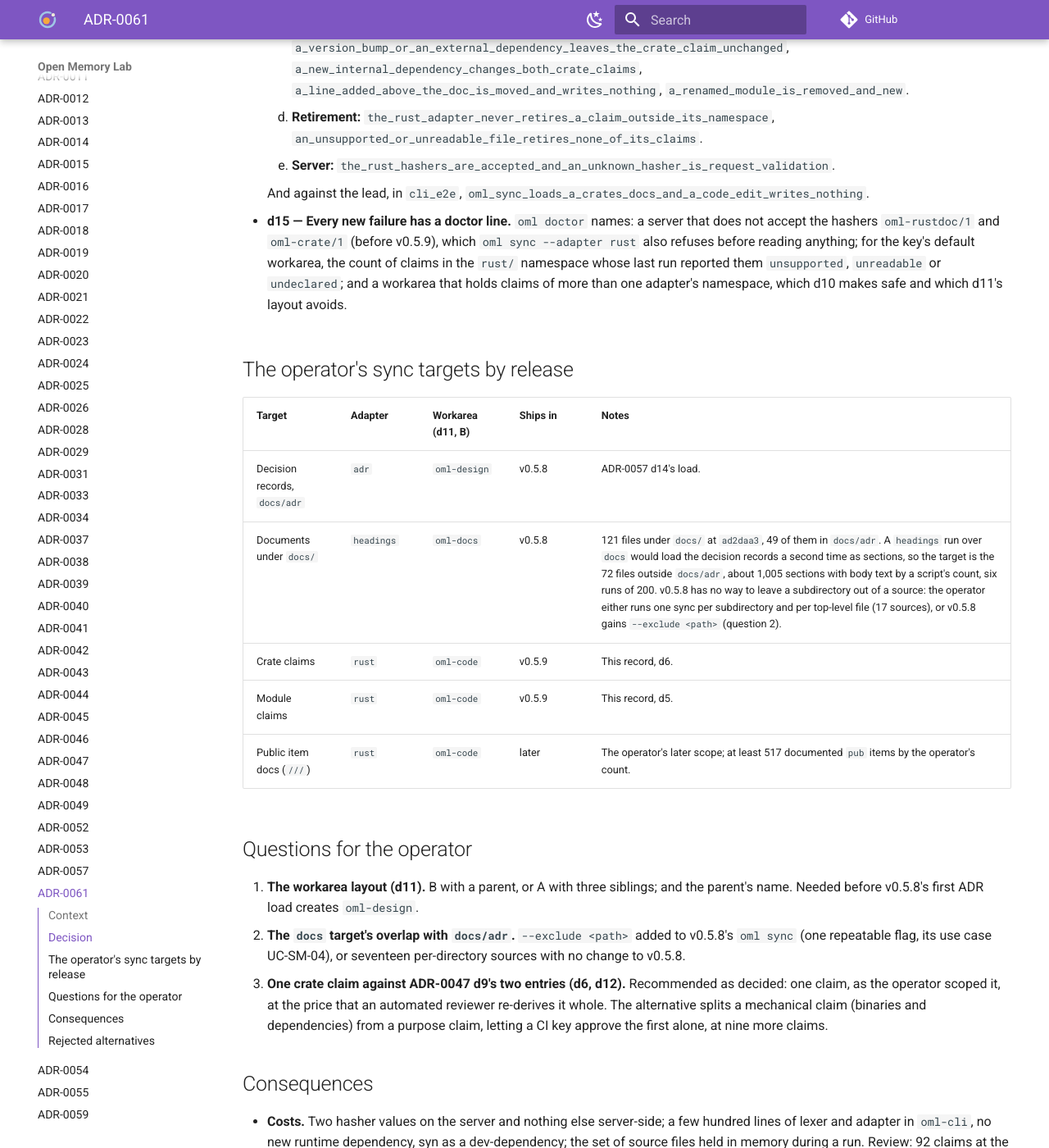
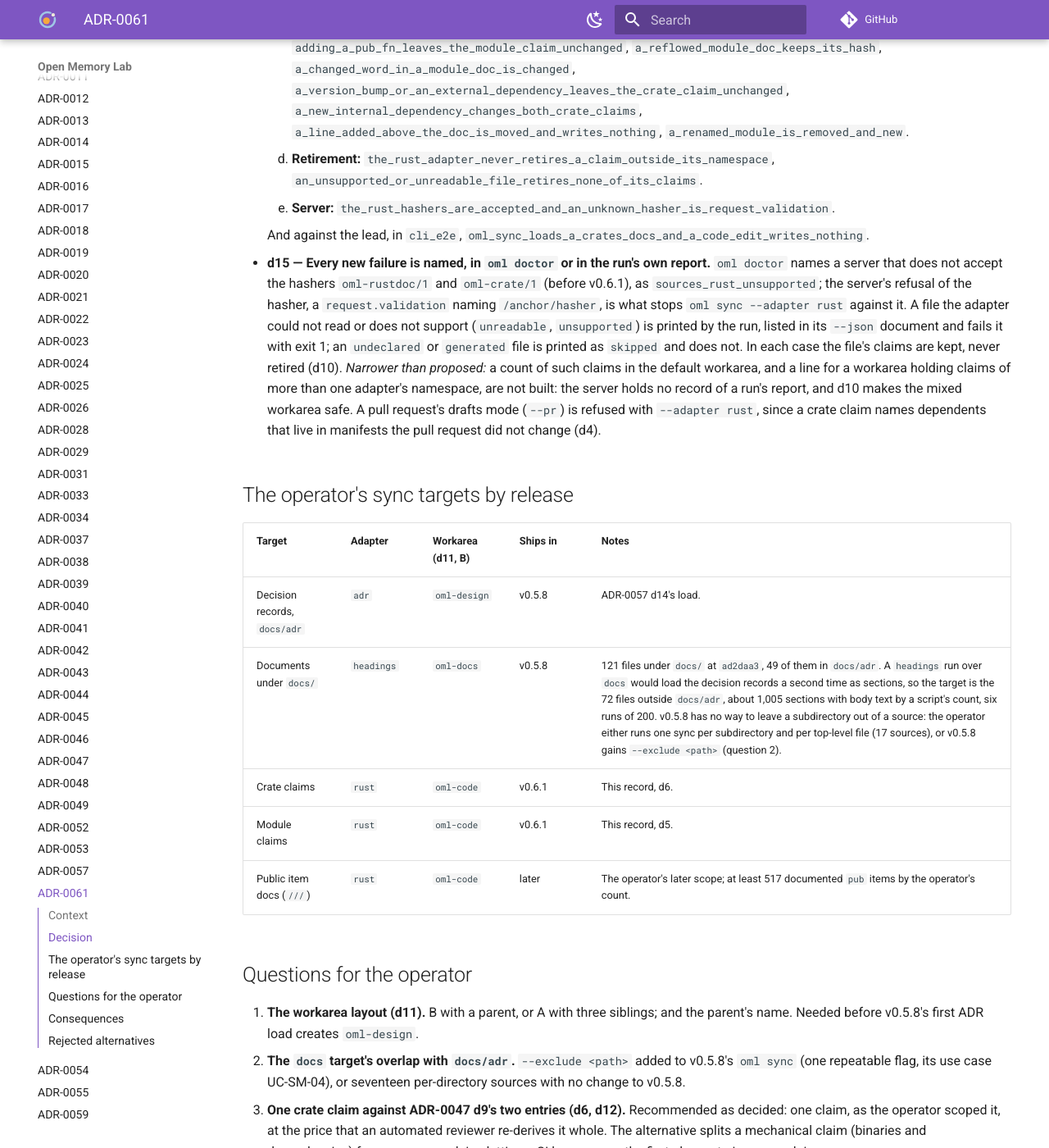
Before and after one commit to e8kor/open-memory-lab, an MkDocs documentation site: the page built from docs/adr/ADR-0061-oml-sync-reads-a-rust-workspace-as-one-claim-per-crate-and-one-per-module-doc-and-a-claim-goes-stale-only-when-its-docs-or-its-crates-facts-change.md, in a window 1280 px wide and 1400 px high, scrolled down 6962 px. Shown: the whole window at 82% size. Built offline with MkDocs 1.6.1 and Material for MkDocs 9.7.7, drawn with Linux system fonts in a browser that asks for light colours; comment, search, counter and statistics services are not loaded; some of the changed text lies outside the part shown.

Commit message:
docs: accept ADR-0061 for v0.6.1, document --adapter rust, and test it against the lead (ADR-0061 d14, d15)

```diff
--- a/docs/adr/ADR-0061-oml-sync-reads-a-rust-workspace-as-one-claim-per-crate-and-one-per-module-doc-and-a-claim-goes-stale-only-when-its-docs-or-its-crates-facts-change.md
+++ b/docs/adr/ADR-0061-oml-sync-reads-a-rust-workspace-as-one-claim-per-crate-and-one-per-module-doc-and-a-claim-goes-stale-only-when-its-docs-or-its-crates-facts-change.md
@@ -1,15 +1,15 @@
 <!--
 id: adr/ADR-0061-oml-sync-reads-a-rust-workspace-as-one-claim-per-crate-and-one-per-module-doc-and-a-claim-goes-stale-only-when-its-docs-or-its-crates-facts-change
 tier: engineering
-status: proposed
-answers: what the `rust` source adapter of `oml sync` extracts from a Cargo workspace and what it never reads; why manifests are parsed from committed bytes and not by `cargo metadata`; why a prefix lexer reads module docs and syn is a test oracle only; how the adapter port reads a set of files and stays pure; each claim's key, anchor, fragment, hasher and text; why a code edit, a new pub item or an external dependency leaves a claim fresh; why dependencies are claim text and not edges; how the adapter avoids retiring what it did not write; which workareas the operator's targets load into; who reviews crate and module claims; volume, cost and the dry run; which of the operator's targets ship in v0.5.8 and which in v0.5.9; the tests, doctor lines and rejected alternatives
+status: accepted · 2026-11-06
+answers: what the `rust` source adapter of `oml sync` extracts from a Cargo workspace and what it never reads; why manifests are parsed from committed bytes and not by `cargo metadata`; why a prefix lexer reads module docs and syn is a test oracle only; how the adapter port reads a set of files and stays pure; each claim's key, anchor, fragment, hasher and text; why a code edit, a new pub item or an external dependency leaves a claim fresh; why dependencies are claim text and not edges; how the adapter avoids retiring what it did not write; which workareas the operator's targets load into; who reviews crate and module claims; volume, cost and the dry run; which of the operator's targets ship in v0.5.8 and which in v0.6.1; the tests, doctor lines and rejected alternatives
 -->
 
 # ADR-0061 — `oml sync` reads a Rust workspace as one claim per crate and one per module doc, and a claim goes stale only when its docs or its crate's facts change
 
-**Status:** proposed · 2026-11-05
+**Status:** accepted · 2026-11-06 · proposed on 2026-11-05 as #70; accepted by the operator's order of 2026-11-06 to build it, with release v0.6.1
 
-**Release:** planned for v0.5.9, right after v0.5.8 ([releases](../product/releases.md#planned-releases))
+**Release:** planned for v0.6.1, after v0.6.0 ([releases](../product/releases.md#planned-releases))
 
 **Amends:** ADR-0057 (d3: two hashers join the closed set; d7: the port reads a set of files, and
 `rust` joins the adapters; d8: an adapter retires only claims in its own key namespace),
@@ -23,9 +23,9 @@
 [ADR-0055](ADR-0055-a-person-reviews-a-listed-set-of-held-items-in-one-act-each-item-judged-and-signed-as-one-verdict.md)
 (bulk review).
 
-**Numbering.** ADR-0058 to ADR-0060 are left to lanes in flight on 2026-11-05; this record takes
-0061, and its roadmap rows take FR-130 to FR-133 for the same reason. Either is renumbered at
-merge if the gap is not taken.
+**Numbering.** This record takes 0061 and its roadmap rows FR-130 to FR-133, reserved in
+[the number registry](../NUMBERS.md) for `feat/rust-adapter`, the branch that builds it; the
+proposal's branch, `design/rust-adapter` (#70), is archived.
 
 ## Context
 
@@ -33,7 +33,7 @@
 scopes: one claim per crate (its purpose, dependencies and dependents); one claim per module (its
 `//!` doc); the markdown documents under `docs/`, through the `headings` adapter; and the
 decision records, through the `adr` adapter. Public item docs (`///`) come later. The Rust adapter
-ships as v0.5.9, right after v0.5.8.
+ships as v0.6.1, after v0.6.0 (first planned as v0.5.9).
 
 **What the tree holds,** measured at `origin/main` `ad2daa3` on 2026-11-05 by reading git's object
 store with a script kept outside the tree:
@@ -69,7 +69,8 @@
 ([ADR-0039](ADR-0039-the-api-rewritten-for-v0-4-0.md) d8): every new call traces to a documented
 use case.
 
-Decided, not built: this lane writes no code and ran no build.
+Built on `feat/rust-adapter` in the same change that accepts it; d15 records the two places the
+build took a narrower reading than the proposal.
 
 ## Decision
 
@@ -216,7 +217,7 @@
   values.
 
 - **d8 — A new or removed `pub` item does not make a module claim stale; a hasher that would is
-  designed, opt-in and not built in v0.5.9.** Over the 817 file changes, a doc-only hash asks for
+  designed, opt-in and not built in v0.6.1.** Over the 817 file changes, a doc-only hash asks for
   65 reviews; a hash that also covers module-level `pub` item names asks for 208, 3.2 times as
   many, and 143 of those would show the reviewer an unchanged doc. A module doc states purpose and
   structure, which a new function rarely contradicts, and the operator's scope is the doc. The
@@ -230,7 +231,7 @@
   one review each, so it is chosen at the first load. It needs a lexer that walks item headers
   with brace matching, or syn (d3); both wait for the operator to ask, tracked as FR-131.
 
-- **d9 — Dependencies are claim text in v0.5.9, not `depends_on` claim edges.** The text already
+- **d9 — Dependencies are claim text in v0.6.1, not `depends_on` claim edges.** The text already
   answers "what does this crate depend on" for recall and for a reader with no checkout. An edge
   would add a proposal and a ratification per edge at the load (12 for `crates/`), and again for
   each edge whenever either endpoint is superseded (ADR-0057 d10), and crate claims are
@@ -265,9 +266,9 @@
     `e8kor-design-sync` for `oml-design`: `e8kor-docs-sync` and `e8kor-code-sync`, since a writer
     supersedes only its own tips.
 
-- **d12 — A person reviews every crate and module claim in v0.5.9; an automated reviewer, once
+- **d12 — A person reviews every crate and module claim in v0.6.1; an automated reviewer, once
   built, may approve a crate claim only by re-deriving all of it, and never a module claim.**
-  *Amends ADR-0047 d9.* ADR-0047 d8's CI key is not built, so in v0.5.9 the operator's reviewer
+  *Amends ADR-0047 d9.* ADR-0047 d8's CI key is not built, so in v0.6.1 the operator's reviewer
   key approves each run's batch through `oml review list` and `oml review approve --ids -`
   (ADR-0055), each verdict marked `same_user` (ADR-0055 d7), since the sync key and the reviewer
   key act for one person in a single-person tenant. That mark says what the approval is worth to
@@ -343,12 +344,18 @@
 
     And against the lead, in `cli_e2e`, `oml_sync_loads_a_crates_docs_and_a_code_edit_writes_nothing`.
 
-- **d15 — Every new failure has a doctor line.** `oml doctor` names: a server that does not accept
-  the hashers `oml-rustdoc/1` and `oml-crate/1` (before v0.5.9), which `oml sync --adapter rust`
-  also refuses before reading anything; for the key's default workarea, the count of claims in
-  the `rust/` namespace whose last run reported them `unsupported`, `unreadable` or `undeclared`;
-  and a workarea that holds claims of more than one adapter's namespace, which d10 makes safe and
-  which d11's layout avoids.
+- **d15 — Every new failure is named, in `oml doctor` or in the run's own report.** `oml doctor`
+  names a server that does not accept the hashers `oml-rustdoc/1` and `oml-crate/1` (before
+  v0.6.1), as `sources_rust_unsupported`; the server's refusal of the hasher, a
+  `request.validation` naming `/anchor/hasher`, is what stops `oml sync --adapter rust` against it.
+  A file the adapter could not read or does not support (`unreadable`, `unsupported`) is printed
+  by the run, listed in its `--json` document and fails it with exit 1; an `undeclared` or
+  `generated` file is printed as `skipped` and does not. In each case the file's claims are kept,
+  never retired (d10). *Narrower than proposed:* a count of such claims in the default workarea,
+  and a line for a workarea holding claims of more than one adapter's namespace, are not built:
+  the server holds no record of a run's report, and d10 makes the mixed workarea safe. A pull
+  request's drafts mode (`--pr`) is refused with `--adapter rust`, since a crate claim names
+  dependents that live in manifests the pull request did not change (d4).
 
 ## The operator's sync targets by release
 
@@ -356,8 +363,8 @@
 |---|---|---|---|---|
 | Decision records, `docs/adr` | `adr` | `oml-design` | v0.5.8 | ADR-0057 d14's load. |
 | Documents under `docs/` | `headings` | `oml-docs` | v0.5.8 | 121 files under `docs/` at `ad2daa3`, 49 of them in `docs/adr`. A `headings` run over `docs` would load the decision records a second time as sections, so the target is the 72 files outside `docs/adr`, about 1,005 sections with body text by a script's count, six runs of 200. v0.5.8 has no way to leave a subdirectory out of a source: the operator either runs one sync per subdirectory and per top-level file (17 sources), or v0.5.8 gains `--exclude <path>` (question 2). |
-| Crate claims | `rust` | `oml-code` | v0.5.9 | This record, d6. |
-| Module claims | `rust` | `oml-code` | v0.5.9 | This record, d5. |
+| Crate claims | `rust` | `oml-code` | v0.6.1 | This record, d6. |
+| Module claims | `rust` | `oml-code` | v0.6.1 | This record, d5. |
 | Public item docs (`///`) | `rust` | `oml-code` | later | The operator's later scope; at least 517 documented `pub` items by the operator's count. |
 
 ## Questions for the operator
```
Also changed, not shown: changes/rust-adapter.md (added, +7 -0 lines), docs/adr/ADR-0057-a-memory-carries-the-source-anchor-its-author-declares-and-oml-sync-keeps-a-workarea-in-step-with-a-repositorys-documents.md (+1 -1 lines), docs/adr/index.md (+1 -1 lines), docs/cli/reference.md (+16 -2 lines), docs/product/releases.md (+3 -3 lines), docs/product/use-cases.md (+2 -2 lines), 1 other file.
